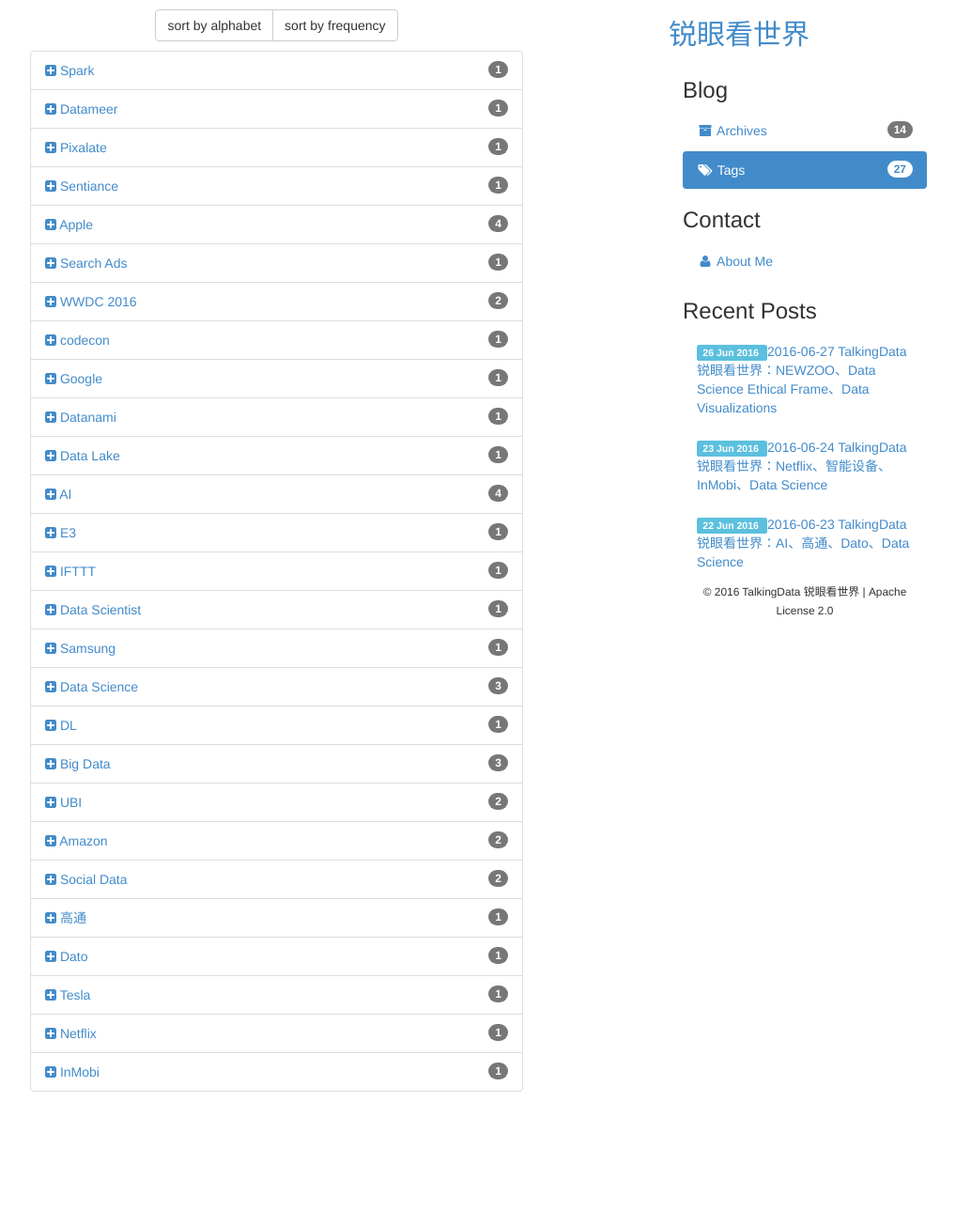
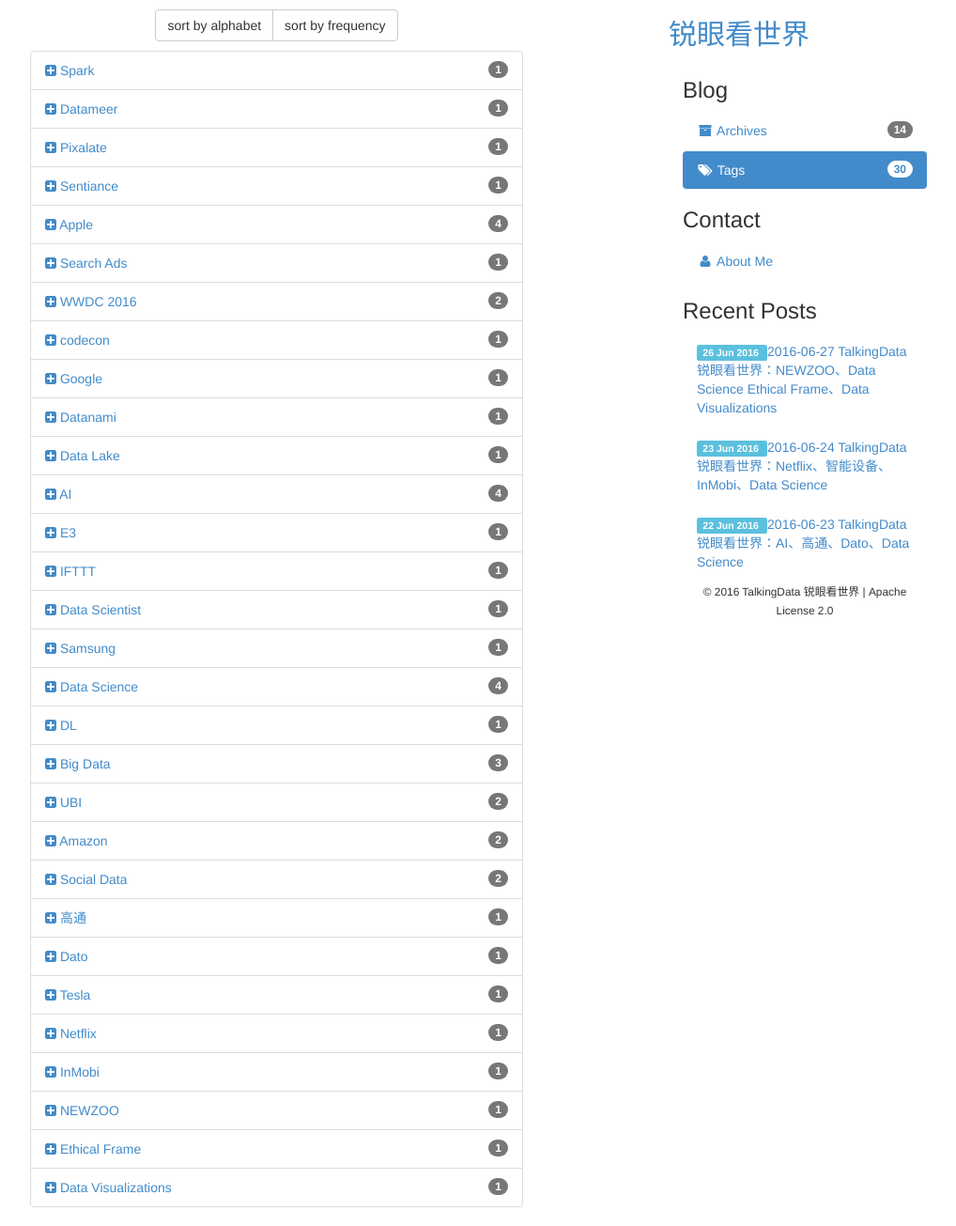
Before and after one commit to tdglobalnews/tdglobalnews.github.io, a Jekyll site: the page built from tags.html, in a window 1280 px wide and 1305 px high. Shown: the whole window at 94% size, without its empty margins (53-1071 px from the left). Built offline with Jekyll 4.4.1, drawn with Linux system fonts in a browser that asks for light colours.

Commit message:
Add tags

```diff
--- a/_posts/2016-06-27-TalkingData-NEWZOO-Data-Science-Ethical-Frame.md
+++ b/_posts/2016-06-27-TalkingData-NEWZOO-Data-Science-Ethical-Frame.md
@@ -1,6 +1,7 @@
 ---
 title: 2016-06-27 TalkingData 锐眼看世界：NEWZOO、Data Science Ethical Frame、Data Visualizations
 date: 2016-06-27 0:01:01 +08:00
+tags: [NEWZOO, Ethical Frame, Data Visualizations, Data Science]
 ---
 
 本期带来 NEWZOO 中文网页介绍；英国推出数据科学道德框架；数据可视化如何帮助企业成长；7大数据科学前沿简报；使用Python学习数据科学完整教程。
```
